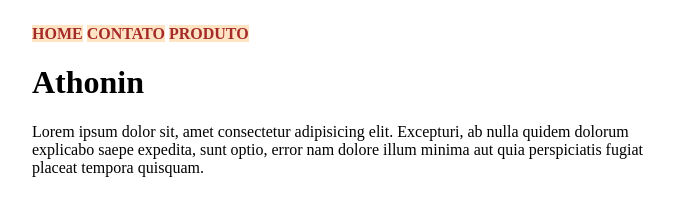
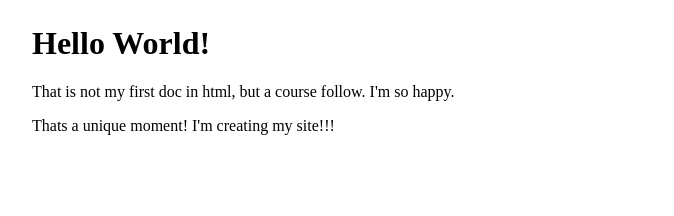
Before and after one commit to AnthonyOliveira5/curso-em-video-html5-css3, a plain HTML site: page modulo-I/ex001/index.html in a window 1280 px wide. Shown: the whole page, without its empty margins (288-962 px from the left). Drawn offline with Linux system fonts and the light colour scheme.

Commit message:
Primeiro exercício do curso

```diff
--- a/modulo-I/ex001/index.html
+++ b/modulo-I/ex001/index.html
@@ -2,21 +2,14 @@
 <html lang="PT-BR">
 <head>
     <meta charset="UTF-8">
-    <title>Document</title>
+    <title>My first Exercise</title>
+    <meta name="viewport" content="width=device-width, initial-scale=1.0">
     <link rel="stylesheet" href="style.css">
 </head>
 <body>
-    <main>
-        <header>
-            <nav>
-                <li>HOME</li>
-                <li>CONTATO</li>
-                <li>PRODUTO</li>
-            </nav>
-
-        </header>
-        <h1>Athonin</h1>
-        <p>Lorem ipsum dolor sit, amet consectetur adipisicing elit. Excepturi, ab nulla quidem dolorum explicabo saepe expedita, sunt optio, error nam dolore illum minima aut quia perspiciatis fugiat placeat tempora quisquam.</p>
+        <h1>Hello World!</h1>
+        <p>That is not my first doc in html, but a course follow. I'm so happy.</p>
+        <p>Thats a unique moment! I'm creating my site!!!</p>
     </main>
 </body>
 </html>
--- a/modulo-I/ex001/style.css
+++ b/modulo-I/ex001/style.css
@@ -1,9 +1,3 @@
-li {
-    color:brown;
-    display:inline;
-    background-color: bisque;
-    font-weight: bolder;
-}
 
 body {
     margin-top: 25px;
```
